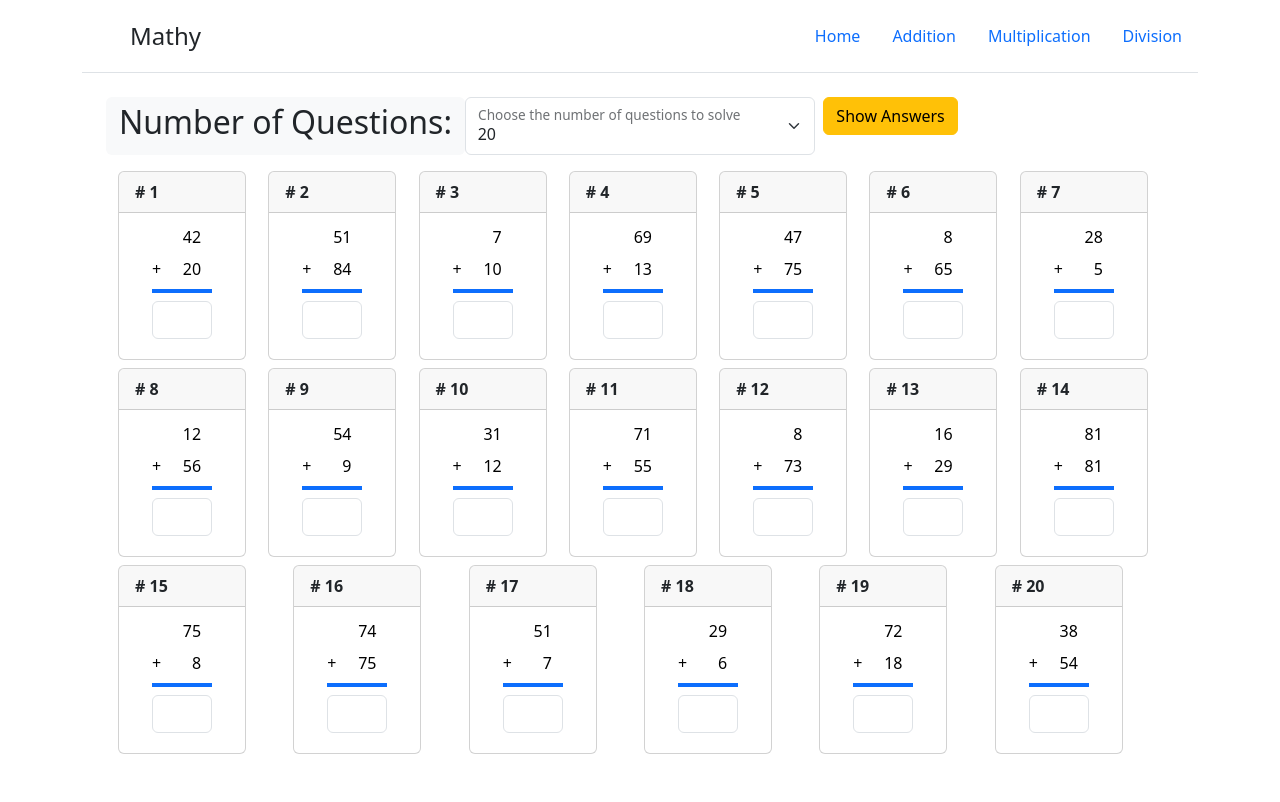
After one commit to hiimdonald/mathy, a Flask app: page /add in a window 1280 px wide. The commit adds this page. Run offline with Flask 2, Linux system fonts and the light colour scheme; some libraries are stand-ins or nearby versions.

Commit message:
implemented HTMX and alpine.js in test code.

```diff
--- a/app.py
+++ b/app.py
@@ -1,30 +1,63 @@
 from flask import Flask, render_template, request
+from flask_htmx import HTMX
 from math_generator import *
 
 app = Flask(__name__)
-
+htmx = HTMX(app)
 
 
 @app.route('/')
 def home():
     return render_template('home.html')
 
-@app.route('/addition')
+@app.route('/addition',  methods=['GET', 'POST'])
 def addition():
-    problems = [generate_addition_problem() for _ in range(20)]
-    return render_template('problems.html', problems=problems, enumerate=enumerate)
+    if request.method == 'POST':
+        count = int(request.form.get('total_questions'))
+        problems = [generate_addition_problem() for _ in range(count)]
+        return render_template('problems.html', problems=problems, enumerate=enumerate)
+    else:
+        problems = [generate_addition_problem() for _ in range(20)]
+        return render_template('problems.html', problems=problems, enumerate=enumerate)
 
 
-@app.route('/multiplication')
+@app.route('/multiplication', methods=['GET', 'POST'])
 def multiplication():
-    problems = [generate_multiplication_problem() for _ in range(20)]
-    return render_template('problems.html', problems=problems, enumerate=enumerate)
+    if request.method == 'POST':
+        count = int(request.form.get('total_questions'))
+        problems = [generate_multiplication_problem() for _ in range(count)]
+        return render_template('problems.html', problems=problems, enumerate=enumerate)
+    else:
+        problems = [generate_multiplication_problem() for _ in range(20)]
+        return render_template('problems.html', problems=problems, enumerate=enumerate)
 
-@app.route('/division', methods=['GET'])
+@app.route('/division', methods=['GET', 'POST'])
 def division():
-    problems = [generate_division_problem() for _ in range(20)]
-    return render_template('problems.html', problems=problems, enumerate=enumerate)
+    if request.method == 'POST':
+        count = int(request.form.get('total_questions'))
+        problems = [generate_division_problem() for _ in range(count)]
+        return render_template('problems.html', problems=problems, enumerate=enumerate)
+    else:
+        problems = [generate_division_problem() for _ in range(20)]
+        return render_template('problems.html', problems=problems, enumerate=enumerate)
+
+@app.get('/add')
+def add():
+    if htmx:
+        prob_count = int(request.args.get('count'))
+        problems = [generate_addition_problem() for _ in range(prob_count)]
+        return render_template('add_problems.html', problems=problems, enumerate=enumerate)
+    else:
+        problems = [generate_addition_problem() for _ in range(20)]
+        return render_template('addition.html', problems=problems, enumerate=enumerate)
+
+app.get('/problems')
+def problems():
+    count = request.args.get('count')
+    problems = [generate_addition_problem() for _ in range(count)]
+    return render_template('add_problems.html', problems=problems, enumerate=enumerate)
+
 
 
 if __name__ == '__main__':
-    app.run(port=8000, debug=True)
+    app.run(port=3000, debug=True)
--- a/math_generator.py
+++ b/math_generator.py
@@ -28,8 +28,7 @@ def generate_multiplication_problem():
     return problem
 
 def generate_division_problem():
-    index = 0
-    while index < 19:
+    while True:
         num1 = random.randint(1, 144)
         num2 = random.randint(1, 12)
         if num1 >= num2 and (num1%num2) == 0 and ((num1/num2) <= 12):
@@ -39,5 +38,4 @@ def generate_division_problem():
                 "operator": "÷",
                 "answer": num1 / num2
             }
-            index += 1
             return problem
--- /dev/null
+++ b/static/css/print.css
@@ -0,0 +1,5 @@
+@media print {
+  row {
+    break-inside: avoid;
+  }
+}
--- /dev/null
+++ b/static/css/style.css
@@ -0,0 +1,7 @@
+
+
+@media print {
+  .print-break {
+    break-after: page;
+  }
+}
--- /dev/null
+++ b/templates/add_problems.html
@@ -0,0 +1,56 @@
+{% for i, problem in enumerate(problems) %}
+<!-- <div class="col-2 col-sm-2 col-md-4 col-lg-1"> -->
+<div class="col g-2">
+  <div class="card" style="width: 8rem">
+    <div class="card-header fw-bold"># {{ i + 1 }}</div>
+    <div class="card-body mx-auto pb-0 pt-2">
+      <table class="table table-borderless table-sm d-flex">
+          <tr>
+            <td scope="col"></td>
+            <td scope="col" class="text-end" width="40">
+              <p class="card-text">{{ problem.operand1 }}</p>
+            </td>
+            <td scope="col"></td>
+          </tr>
+          <tr>
+            <td scope="col" class="text-end pl-2" cope="col" width="10">
+              {{ problem.operator }}
+            </td>
+            <td scope="col" class="text-end" scope="col">
+              <p class="card-text">{{ problem.operand2 }}</p>
+            </td>
+          </tr>
+          <tr>
+            <td class="text-center" scope="col" colspan="3" width="20">
+              <hr
+                width="60"
+                class="border border-primary border-2 opacity-100 m-0 p-0"
+              />
+            </td>
+          </tr>
+          <tr>
+            <td td class="text-center" scope="col" colspan="3" width="20">
+                <input type="text" class="form-control" id="validationDefault05" required>
+          </td>
+        </tr>
+        </tbody>
+      </table>
+    </div>
+
+
+
+        <div x-data="{ isOpen: false }">
+            <!-- this component can be shown/hidden using a `toggle` event  -->
+            <div
+              x-show="isOpen"
+              x-on:toggle.window="isOpen = !isOpen"
+              role="alert"
+              >
+              <div class="card-footer text-muted">
+                <p class="card-text text-center">{{ problem.answer }}</p>
+              </div>
+            </div>
+        </div>
+  </div>
+</div>
+{% endfor %}
--- /dev/null
+++ b/templates/addition.html
@@ -0,0 +1,63 @@
+{% extends 'base.html' %} {% block content %}
+<div class="container pb-5">
+
+
+    <!-- <div class="col d-inline">
+            <h1>Number of questions:</h1>
+    </div>
+    <div class="col d-inline">
+        <select name="count" class="form-select form-select-lg mb-3"  hx-trigger="change" hx-get="/add" hx-target="#problems">
+            <option value="20">20</option>
+            <option value="40">40</option>
+            <option value="60">60</option>
+        </select>
+    </div> -->
+    <!-- <div class="col">
+    <div class="input-group mb-3">
+        <label class="input-group-text h1" for="questionCount">Number of Questions:</label>
+        <select name="count" class="form-select w-25 h1" id="questionCount" hx-trigger="change" hx-get="/add" hx-target="#problems">
+            <option value="20">20</option>
+            <option value="40">40</option>
+            <option value="60">60</option>
+            <option value="80">80</option>
+            <option value="100">100</option>
+        </select>
+        <label for="questionCount">Works with selects</label>
+      </div>
+    </div> -->
+
+    <div class="row g-2 pb-3 d-print-none">
+        <div class="col">
+          <div class="form-floating h-100 g-3">
+            <label class="input-group-text" for="questionCount"><h2>Number of Questions:</h2></label>
+          </div>
+        </div>
+        <div class="col">
+          <div class="form-floating">
+            <select name="count" class="form-select" id="questionCount" hx-trigger="change" hx-get="/add" hx-target="#problems">
+                <option value="20">20</option>
+                <option value="40">40</option>
+                <option value="60">60</option>
+                <option value="80">80</option>
+                <option value="100">100</option>
+            </select>
+            <label for="questionCount">Choose the number of questions to solve</label>
+          </div>
+        </div>
+
+        <div class="col">
+            <div x-data="{}">
+                <button @click="$dispatch('toggle')" type="button" class="btn btn-warning">Show Answers</button>
+              </div>
+        </div>
+    </div>
+
+<div class="container">
+  <div class="row justify-content-start g-2" id="problems">
+    {% include 'add_problems.html' %}
+  </div>
+  </div>
+
+</div>
+
+{% endblock %}
--- a/templates/base.html
+++ b/templates/base.html
@@ -4,8 +4,11 @@
     <title>{% block title %}{% endblock %}</title>
     <meta name="viewport" content="width=device-width, initial-scale=1.0">
     <link href="https://cdn.jsdelivr.net/npm/bootstrap@5.3.0-alpha1/dist/css/bootstrap.min.css" rel="stylesheet" integrity="sha384-GLhlTQ8iRABdZLl6O3oVMWSktQOp6b7In1Zl3/Jr59b6EGGoI1aFkw7cmDA6j6gD" crossorigin="anonymous">
-    <link rel="stylesheet" href="{{ url_for('static', filename='css/bootstrap-print.min.css') }}" media="print" />
-    <link rel="stylesheet" href="{{ url_for('static', filename='css/style.css') }}">
+    <link rel="stylesheet" href="{{ url_for('static', filename='css/style.css') }}" />
+    <link rel="stylesheet" href="{{ url_for('static', filename='print.css') }}" media="print" />
+
+    <!-- HTMX -->
+    <script src="https://unpkg.com/htmx.org@1.8.6" integrity="sha384-Bj8qm/6B+71E6FQSySofJOUjA/gq330vEqjFx9LakWybUySyI1IQHwPtbTU7bNwx" crossorigin="anonymous"></script>
 
   </head>
   <body>
@@ -37,6 +40,8 @@
     </main>
 
     <script src="https://cdn.jsdelivr.net/npm/bootstrap@5.3.0-alpha1/dist/js/bootstrap.bundle.min.js" integrity="sha384-w76AqPfDkMBDXo30jS1Sgez6pr3x5MlQ1ZAGC+nuZB+EYdgRZgiwxhTBTkF7CXvN" crossorigin="anonymous"></script>
+    <script defer src="https://cdn.jsdelivr.net/npm/alpinejs@3.x.x/dist/cdn.min.js"></script>
+
    </div>
 </body>
 
--- a/templates/static/css/style.css
+++ /dev/null
@@ -1,5 +0,0 @@
-.empty-space{
-  border-bottom: 2px solid black;
-  width: 30px;
-  display: inline-block;
-}
```
Also changed, not shown: templates/problems.html (+28 -47 lines), templates/static/css/print.css (deleted, +0 -9 lines), static/css/bootstrap-print.css (renamed from templates/static/css/bootstrap-print.css), static/css/bootstrap-print.min.css (renamed from templates/static/css/bootstrap-print.min.css), 2 other files.
